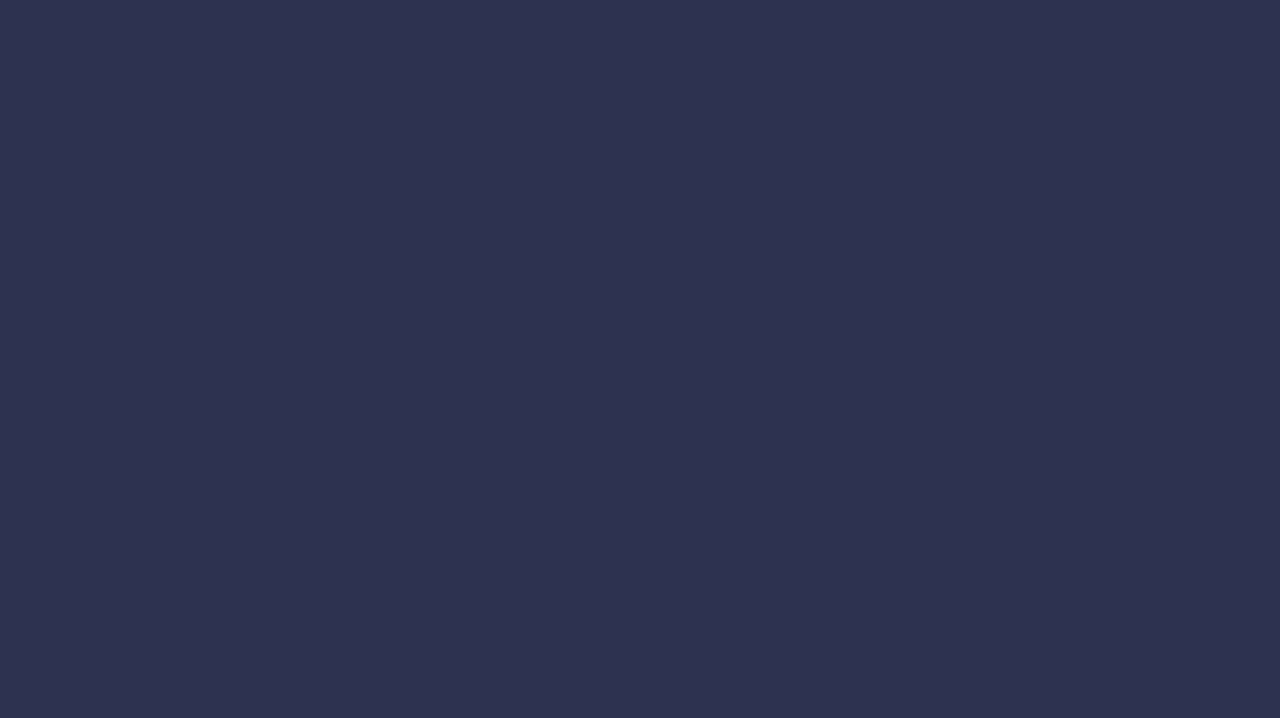
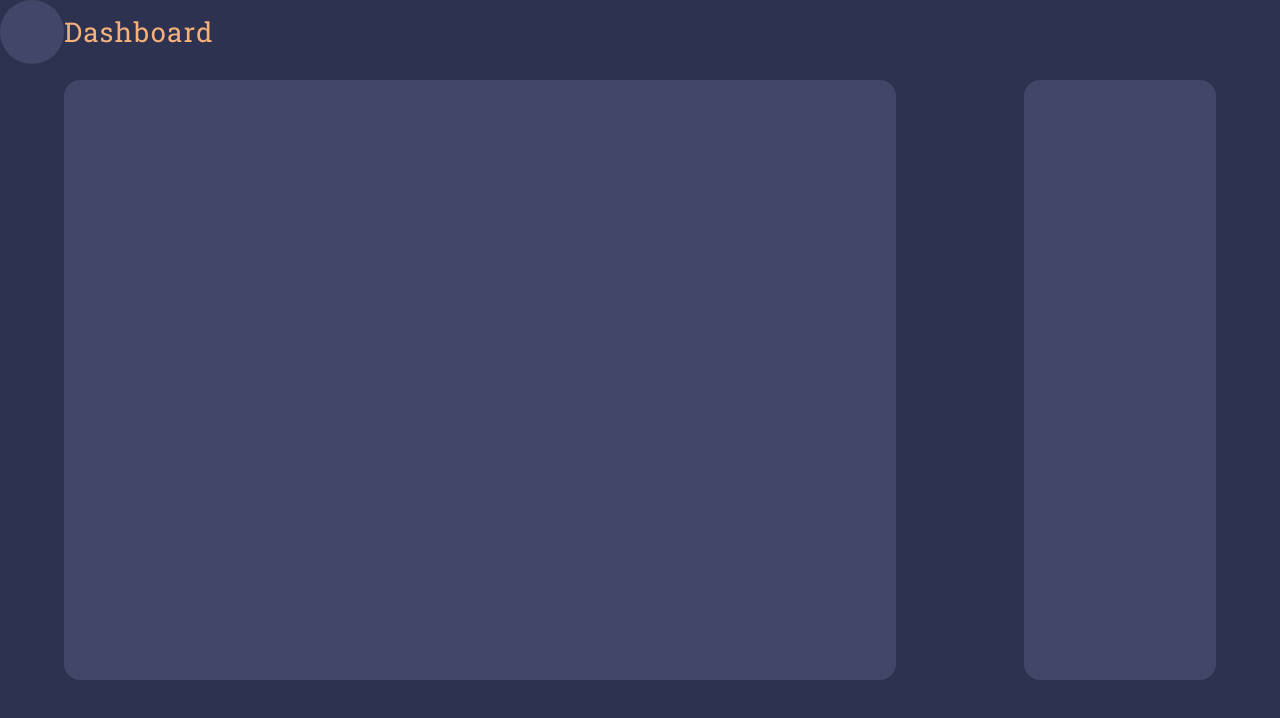
Before and after one commit to KetrabKox/CVD, a Vue app in the folder frontend/: page / in a window 1280 px wide. Before the commit this address had no page. Shown: the top 718 px of the page. Built offline with nearby package versions, Linux system fonts and the light colour scheme.

Commit message:
Added basic view of main page

```diff
--- /dev/null
+++ b/frontend/src/components/CurrencyComponent.vue
@@ -0,0 +1,12 @@
+<template>
+  <div class="wrapper rounded-4 d-flex flex-column align-items-center"></div>
+</template>
+<style scoped>
+.wrapper {
+  height: 75vh;
+  width: 15vw;
+  margin: 1rem 5% 0 auto;
+  background-color: var(--secondary-theme-color);
+  padding: 0.5rem;
+}
+</style>
--- /dev/null
+++ b/frontend/src/components/DashboardComponent.vue
@@ -0,0 +1,12 @@
+<template>
+  <div class="wrapper rounded-4"></div>
+</template>
+<style scoped>
+.wrapper {
+  height: 75vh;
+  width: 65vw;
+  margin: 1rem 5% 0 auto;
+  background-color: var(--secondary-theme-color);
+  padding: 0.5rem;
+}
+</style>
--- /dev/null
+++ b/frontend/src/components/Header.vue
@@ -0,0 +1,29 @@
+<template>
+  <div class="wrapper d-flex align-items-center flex-row">
+    <div class="profil-page rounded-circle"></div>
+    <div class="header">
+      <router-link to="/">
+        <a class="dashboard text-center mt-2">Dashboard</a>
+      </router-link>
+    </div>
+  </div>
+</template>
+
+<style scoped>
+.profil-page {
+  height: 4rem;
+  width: 4rem;
+  background-color: var(--secondary-theme-color);
+}
+a {
+  color: var(--main-color-text);
+  transition: 0.3s;
+  text-decoration: none;
+  font-weight: 500;
+  font-size: 1.7rem;
+}
+a:hover {
+  font-size: 1.75rem;
+  transition: 0.3s;
+}
+</style>
--- a/frontend/src/router/index.ts
+++ b/frontend/src/router/index.ts
@@ -1,6 +1,7 @@
 import { createRouter, createWebHistory } from "vue-router";
 import login from "../views/LoginView.vue";
 import register from "../views/RegisterView.vue";
+import home from "../views/MainView.vue";
 
 const router = createRouter({
   history: createWebHistory(import.meta.env.BASE_URL),
@@ -15,6 +16,11 @@ const router = createRouter({
       name: "register",
       component: register,
     },
+    {
+      path: "/",
+      name: "home",
+      component: home,
+    },
   ],
 });
 
--- a/frontend/src/views/LoginView.vue
+++ b/frontend/src/views/LoginView.vue
@@ -34,7 +34,6 @@
 </template>
 
 <style scoped>
-@import "../assets/base.css";
 .wrapper,
 .wrapper::before {
   height: 40rem;
--- /dev/null
+++ b/frontend/src/views/MainView.vue
@@ -0,0 +1,25 @@
+<template>
+  <Header />
+  <div class="wrapper d-flex align-items-center flex-row">
+    <DashboardComponent />
+    <CurrencyComponent />
+  </div>
+</template>
+
+<script lang="ts">
+import { defineComponent } from "vue";
+import CurrencyComponent from "../components/CurrencyComponent.vue";
+import DashboardComponent from "../components/DashboardComponent.vue";
+import Header from "../components/Header.vue";
+
+export default defineComponent({
+  components: {
+    CurrencyComponent,
+    DashboardComponent,
+    Header,
+  },
+});
+</script>
+
+<style scoped>
+</style>
--- a/frontend/src/views/RegisterView.vue
+++ b/frontend/src/views/RegisterView.vue
@@ -50,7 +50,6 @@
 </template>
 
   <style scoped>
-@import "../assets/base.css";
 .wrapper,
 .wrapper::before {
   height: 40rem;
```
